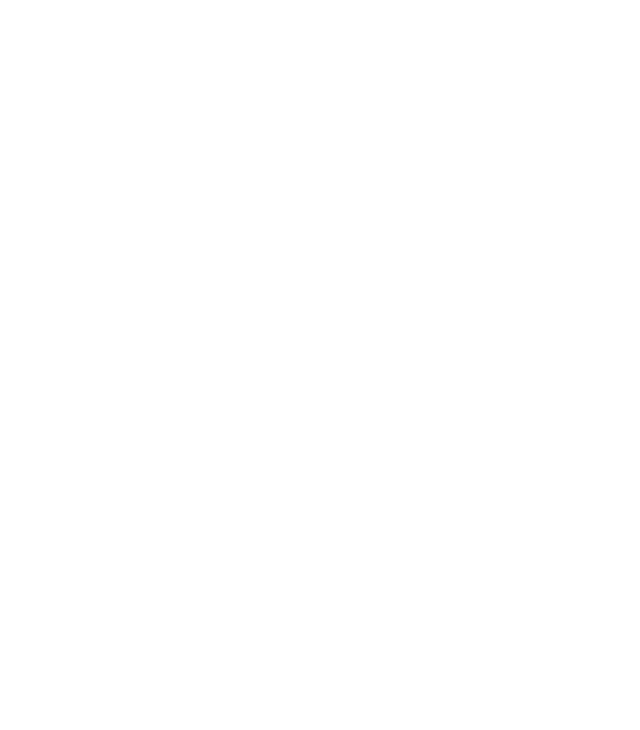
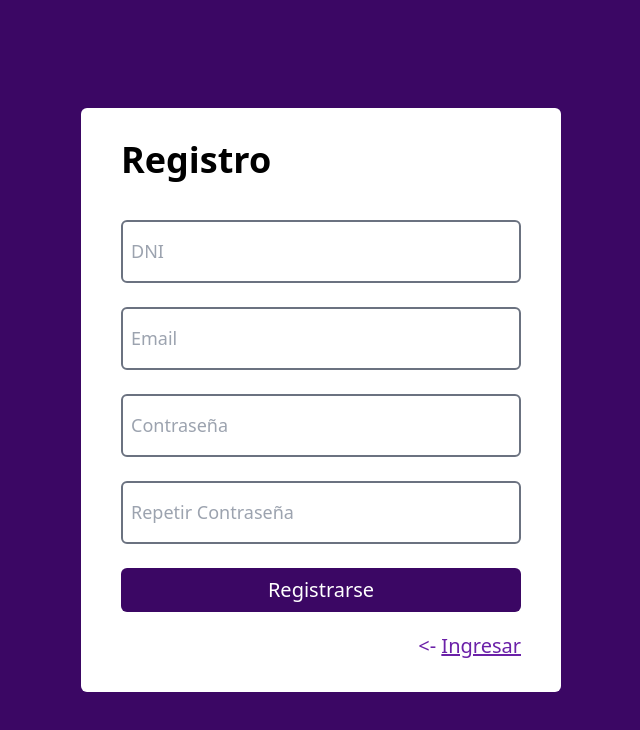
Before and after one commit to login-urquiza/frontend, a React (Vite) app: page / in a window 1280 px wide. Shown: the top 730 px of the page, without its empty margins (319-959 px from the left). Built offline with nearby package versions, Linux system fonts and the light colour scheme.

Commit message:
prototipo de registro

```diff
--- a/src/App.jsx
+++ b/src/App.jsx
@@ -1 +1,5 @@
-export default function App() {}
+import { Register } from "./pages/register/Register";
+
+export default function App() {
+  return <Register />;
+}
--- /dev/null
+++ b/src/pages/register/Register.jsx
@@ -0,0 +1,46 @@
+export const Register = () => {
+  return (
+    <div className="flex justify-center items-center h-screen bg-purple-950">
+      <div className="bg-white px-10 py-8 rounded-md text-black flex flex-col gap-5">
+        <h1 className="text-4xl mb-5 font-semibold">Registro</h1>
+        <form className="flex flex-col justify-center gap-6">
+          <input
+            type="text"
+            name="dni"
+            className="text-black text-[18px] px-2 py-4 rounded-md min-w-[400px] border-2 border-gray-500"
+            placeholder="DNI"
+          />
+          <input
+            type="email"
+            name="email"
+            className="text-black px-2 text-[18px] py-4 rounded-md min-w-[400px] border-2 border-gray-500"
+            placeholder="Email"
+          />
+          <input
+            type="password"
+            name="password"
+            className="text-black px-2 text-[18px] py-4 rounded-md min-w-[400px] border-2 border-gray-500"
+            placeholder="Contraseña"
+          />
+          <input
+            type="password"
+            name="re-password"
+            className="text-black px-2 text-[18px] py-4 rounded-md min-w-[400px] border-2 border-gray-500"
+            placeholder="Repetir Contraseña"
+          />
+          <button
+            type="submit"
+            className="p-2 bg-purple-950 text-white rounded-md text-xl"
+          >
+            Registrarse
+          </button>
+        </form>
+
+        <button className="text-xl text-end text-purple-800">
+          {"<- "}
+          <span className=" underline">Ingresar</span>
+        </button>
+      </div>
+    </div>
+  );
+};
```
